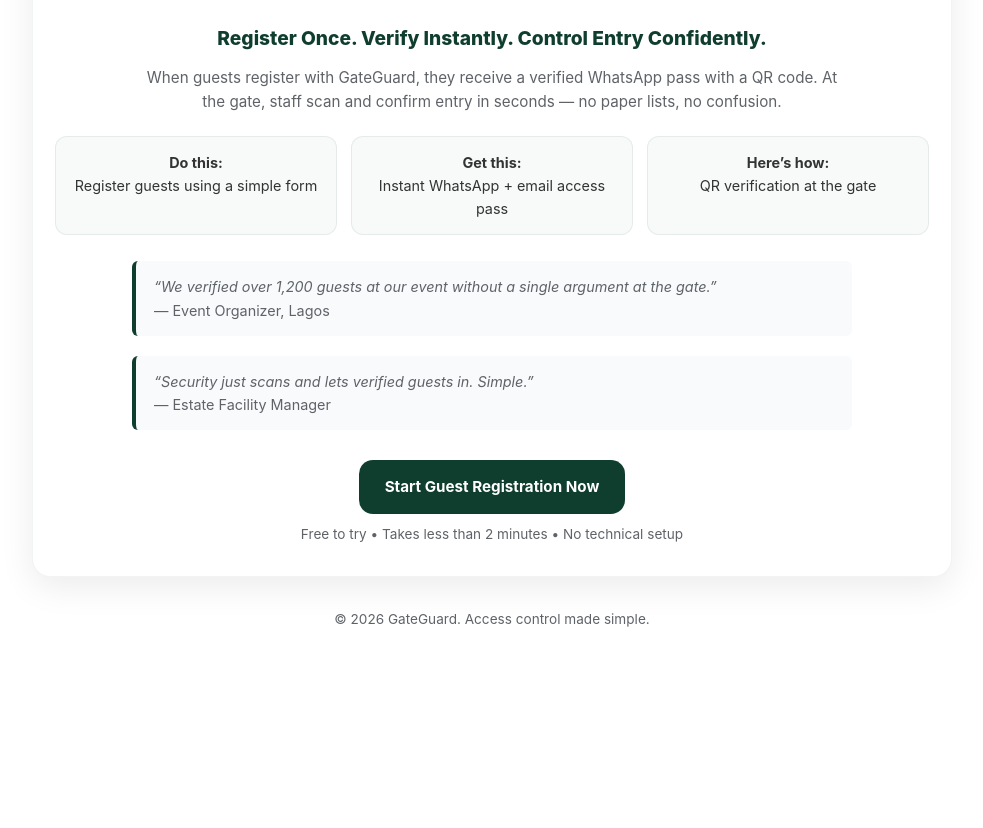
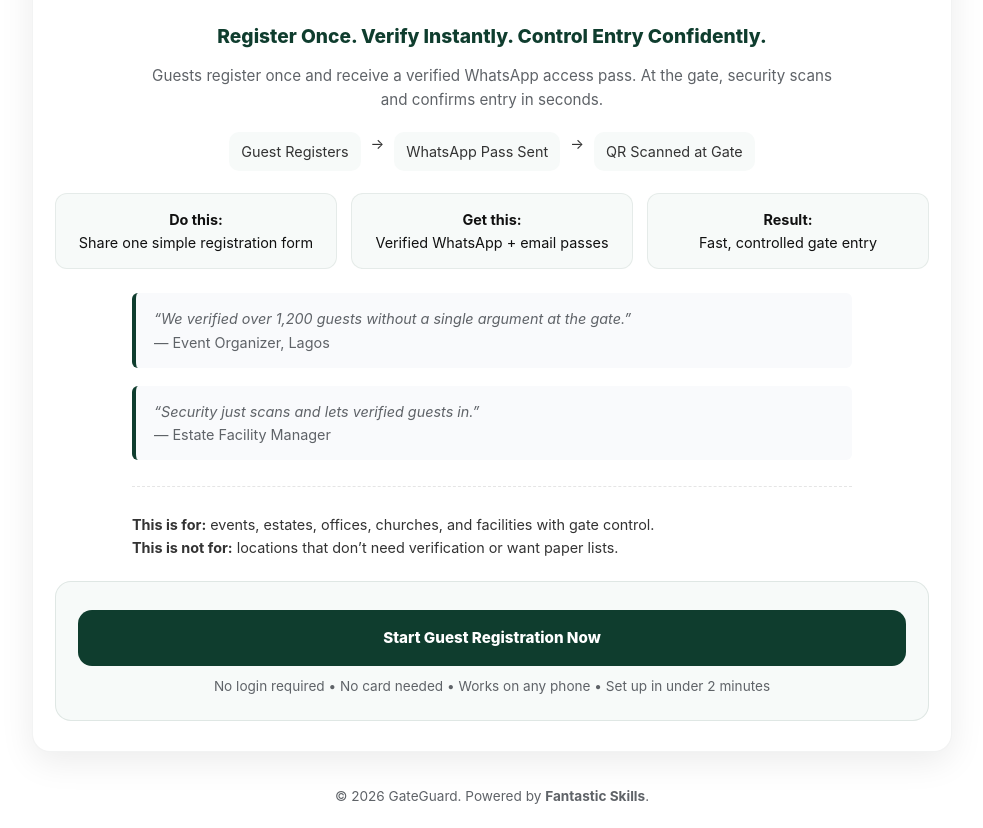
Before and after one commit to marketinghuts-del/gateguard_registration, a plain HTML site: page index.html in a window 1280 px wide. Shown: the part 679-1507 px from the top of the page, without its empty margins (148-1131 px from the left). Before the commit the page ends 1329 px from the top, so only its background shows below. Drawn offline with Linux system fonts and the light colour scheme.

Commit message:
Update index.html

```diff
--- a/index.html
+++ b/index.html
@@ -5,29 +5,26 @@
   <meta name="viewport" content="width=device-width,initial-scale=1" />
   <title>GateGuard — Control Event & Visitor Access Without Stress</title>
 
-  <!-- Primary description -->
   <meta name="description" content="GateGuard helps event organizers, estates, and offices register guests, send instant WhatsApp passes, and control access with QR codes — no confusion, no gate drama." />
 
-  <!-- Canonical -->
   <link rel="canonical" href="https://yourgithubusername.github.io/gateguard/" />
 
-  <!-- Open Graph -->
   <meta property="og:site_name" content="GateGuard" />
   <meta property="og:title" content="GateGuard — A Simple System to Control Access Without Stress" />
-  <meta property="og:description" content="Register guests once. Send instant WhatsApp passes. Scan and verify at the gate. Trusted by event organizers and facilities teams." />
+  <meta property="og:description" content="Register guests once. Send instant WhatsApp passes. Scan and verify at the gate." />
   <meta property="og:type" content="website" />
   <meta property="og:url" content="https://yourgithubusername.github.io/gateguard/" />
   <meta property="og:image" content="https://yourgithubusername.github.io/gateguard/preview.jpg" />
 
-  <!-- Theme -->
   <meta name="theme-color" content="#0f3d2e" />
 
   <style>
-    :root {
+    :root{
       --accent:#0f3d2e;
       --bg:#ffffff;
       --text:#111;
       --muted:#5f6368;
+      --soft:#f7faf9;
     }
     *{box-sizing:border-box;margin:0;padding:0}
     body{
@@ -37,36 +34,14 @@
       line-height:1.6;
       display:flex;
       justify-content:center;
-      align-items:flex-start;
       min-height:100vh;
     }
-    .wrap{
-      width:100%;
-      max-width:960px;
-      padding:20px;
-    }
-    header{
-      text-align:center;
-      margin-bottom:26px;
-    }
-    .brand{
-      font-weight:800;
-      font-size:1.4rem;
-      color:var(--accent);
-      letter-spacing:.3px;
-    }
-    .hook{
-      margin:14px auto 10px;
-      max-width:720px;
-      font-size:1.15rem;
-      font-weight:700;
-    }
-    .subhook{
-      color:var(--muted);
-      max-width:720px;
-      margin:0 auto 30px;
-      font-size:.95rem;
-    }
+    .wrap{width:100%;max-width:960px;padding:20px}
+    header{text-align:center;margin-bottom:26px}
+    .brand{font-weight:800;font-size:1.4rem;color:var(--accent)}
+    .hook{margin:14px auto 10px;max-width:720px;font-size:1.15rem;font-weight:700}
+    .subhook{color:var(--muted);max-width:720px;margin:0 auto 28px;font-size:.95rem}
+
     .card{
       border-radius:18px;
       overflow:hidden;
@@ -74,79 +49,97 @@
       border:1px solid rgba(15,20,25,.05);
       background:#fff;
     }
-    .hero{
-      width:100%;
-      display:block;
-      cursor:pointer;
+    .hero{width:100%;display:block;cursor:pointer}
+    .content{padding:26px 22px 30px;text-align:center}
+
+    h1{font-size:1.2rem;color:var(--accent);margin-bottom:12px;font-weight:800}
+    .value{color:var(--muted);font-size:.95rem;margin-bottom:20px;max-width:700px;margin-inline:auto}
+
+    .flow{
+      display:flex;
+      justify-content:center;
+      gap:10px;
+      font-size:.9rem;
+      color:#333;
+      margin-bottom:22px;
+      flex-wrap:wrap;
     }
-    .content{
-      padding:26px 22px 30px;
-      text-align:center;
-    }
-    h1{
-      font-size:1.2rem;
-      color:var(--accent);
-      margin-bottom:12px;
-      font-weight:800;
-    }
-    .value{
-      color:var(--muted);
-      font-size:.95rem;
-      margin-bottom:22px;
-      max-width:700px;
-      margin-left:auto;
-      margin-right:auto;
-    }
+    .flow span{background:var(--soft);padding:8px 12px;border-radius:10px}
+
     .points{
       display:grid;
       grid-template-columns:repeat(auto-fit,minmax(220px,1fr));
       gap:14px;
-      margin-bottom:26px;
+      margin-bottom:24px;
     }
     .point{
-      background:#f7faf9;
+      background:var(--soft);
       border:1px solid rgba(15,61,46,.08);
       border-radius:12px;
       padding:14px;
       font-size:.9rem;
-      color:#333;
     }
+
     .testimonial{
       background:#f9fafc;
       border-left:4px solid var(--accent);
       padding:14px 18px;
-      margin:20px auto;
+      margin:18px auto;
       border-radius:6px;
       font-size:.9rem;
       color:var(--muted);
       max-width:720px;
       text-align:left;
     }
+
+    .divider{
+      margin:26px auto;
+      max-width:720px;
+      border-top:1px dashed rgba(0,0,0,.1);
+    }
+
+    .who{
+      font-size:.9rem;
+      color:#333;
+      max-width:720px;
+      margin:0 auto 22px;
+      text-align:left;
+    }
+
+    .cta-box{
+      background:var(--soft);
+      border:1px solid rgba(15,61,46,.1);
+      border-radius:16px;
+      padding:22px;
+      margin-top:10px;
+    }
+
     .cta{
-      display:inline-block;
+      display:block;
       background:var(--accent);
       color:#fff;
-      padding:15px 26px;
+      padding:16px;
       border-radius:14px;
       text-decoration:none;
-      font-weight:700;
+      font-weight:800;
       font-size:.95rem;
-      margin-top:10px;
+      margin-top:6px;
     }
-    .cta:hover{opacity:.9}
-    .cta-note{
+
+    .cta-sub{
       font-size:.85rem;
       color:var(--muted);
       margin-top:10px;
     }
+
     footer{
       text-align:center;
       color:var(--muted);
       font-size:.85rem;
-      margin-top:32px;
+      margin-top:34px;
     }
+
     @media(max-width:600px){
-      .cta{width:100%}
       .testimonial{text-align:center}
     }
   </style>
@@ -155,7 +148,6 @@
 <body>
 <main class="wrap">
 
-  <!-- 1️⃣ HOOK -->
 <header>
   <div class="brand">GateGuard</div>
   <div class="hook">
@@ -168,50 +160,63 @@
 
 <article class="card">
 
-    <img class="hero"
-      src="preview.jpg"
-      alt="GateGuard QR access verification"
+  <img class="hero" src="preview.jpg" alt="GateGuard QR access verification"
     onclick="window.open('https://shorturl.at/YqJAp','_blank')" />
 
   <div class="content">
 
-      <!-- 2️⃣ VALUE PROPOSITION -->
     <h1>Register Once. Verify Instantly. Control Entry Confidently.</h1>
     <p class="value">
-        When guests register with GateGuard, they receive a verified WhatsApp pass with a QR code.
-        At the gate, staff scan and confirm entry in seconds — no paper lists, no confusion.
+      Guests register once and receive a verified WhatsApp access pass.
+      At the gate, security scans and confirms entry in seconds.
     </p>
 
-      <div class="points">
-        <div class="point"><strong>Do this:</strong><br>Register guests using a simple form</div>
-        <div class="point"><strong>Get this:</strong><br>Instant WhatsApp + email access pass</div>
-        <div class="point"><strong>Here’s how:</strong><br>QR verification at the gate</div>
+    <!-- Visual certainty -->
+    <div class="flow">
+      <span>Guest Registers</span> →
+      <span>WhatsApp Pass Sent</span> →
+      <span>QR Scanned at Gate</span>
     </div>
 
-      <!-- 3️⃣ CREDIBILITY -->
+    <div class="points">
+      <div class="point"><strong>Do this:</strong><br>Share one simple registration form</div>
+      <div class="point"><strong>Get this:</strong><br>Verified WhatsApp + email passes</div>
+      <div class="point"><strong>Result:</strong><br>Fast, controlled gate entry</div>
+    </div>
+
     <div class="testimonial">
-        <em>“We verified over 1,200 guests at our event without a single argument at the gate.”</em><br>
+      <em>“We verified over 1,200 guests without a single argument at the gate.”</em><br>
       — Event Organizer, Lagos
     </div>
 
     <div class="testimonial">
-        <em>“Security just scans and lets verified guests in. Simple.”</em><br>
+      <em>“Security just scans and lets verified guests in.”</em><br>
       — Estate Facility Manager
     </div>
 
-      <!-- 4️⃣ CTA -->
+    <div class="divider"></div>
+
+    <!-- Decision clarity -->
+    <div class="who">
+      <strong>This is for:</strong> events, estates, offices, churches, and facilities with gate control.<br>
+      <strong>This is not for:</strong> locations that don’t need verification or want paper lists.
+    </div>
+
+    <!-- CTA with full objection handling -->
+    <div class="cta-box">
       <a class="cta" href="https://shorturl.at/YqJAp" target="_blank" rel="noopener">
         Start Guest Registration Now
       </a>
-      <div class="cta-note">
-        Free to try • Takes less than 2 minutes • No technical setup
+      <div class="cta-sub">
+        No login required • No card needed • Works on any phone • Set up in under 2 minutes
+      </div>
     </div>
 
   </div>
 </article>
 
 <footer>
-    © <span id="year"></span> GateGuard. Access control made simple.
+  © <span id="year"></span> GateGuard. Powered by <strong>Fantastic Skills</strong>.
 </footer>
 
 </main>
```
Lines whose indentation alone changed are shown as unchanged.
